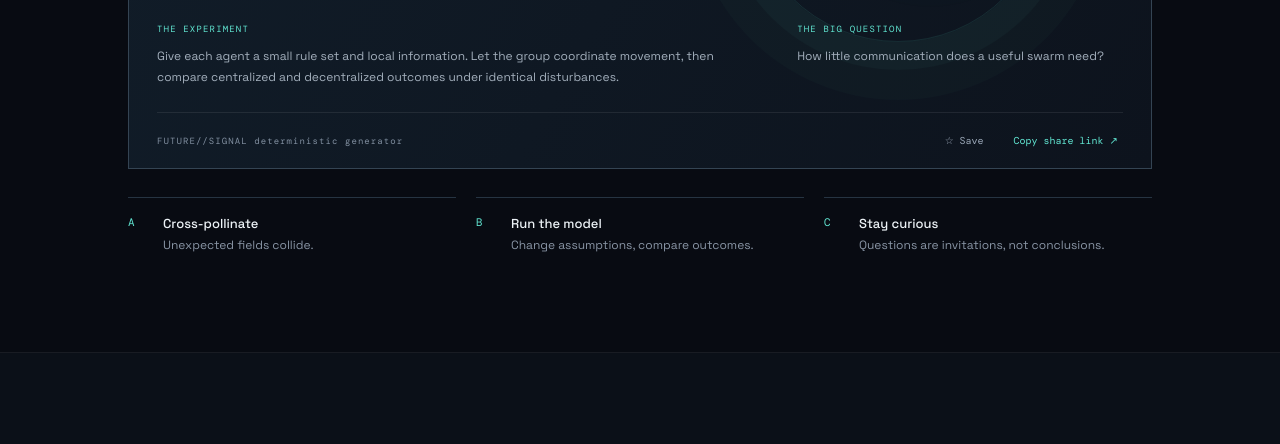
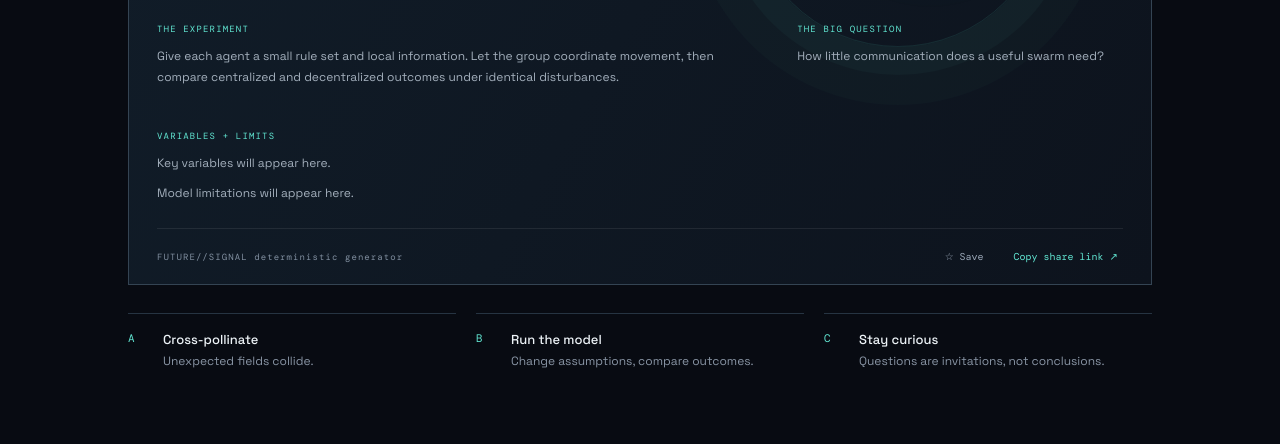
Before and after one commit to Duos0315/Future-Signal, a plain HTML site: page index.html in a window 1280 px wide. Shown: the part 1210-1654 px from the top of the page. Drawn offline with nearby package versions, Linux system fonts and the light colour scheme.

Commit message:
Show variables and scientific limitations on every signal

```diff
--- a/index.html
+++ b/index.html
@@ -22,7 +22,7 @@
 <div class="hero-foot"><span>NO LLMs · NO PAID APIS · OPEN RULES</span><span id="local-clock">LOCAL TIME — --:--:--</span></div></div><div class="orbit orbit-a"></div><div class="orbit orbit-b"></div><div class="hero-index">FS<br><span>ENGINE / 01</span></div></section>
 <section class="section" id="today"><div class="section-head"><div><div class="eyebrow">01 / DAILY TRANSMISSION</div><h2>Today's signal<span class="accent">.</span></h2></div><div class="date-chip" id="signal-date">SYNCING…</div></div>
 <article class="signal-card" id="daily-signal"><div class="signal-top"><span class="tag">INITIALIZING</span><span class="mono">SIGNAL // —</span></div><div class="signal-content"><div class="signal-copy"><h3>Finding today's question…</h3><p>Loading the daily signal.</p></div><div class="signal-visual"><div class="rings"><i></i><i></i><i></i><b>FS</b></div></div></div>
-<div class="signal-details"><div><span class="detail-label">THE EXPERIMENT</span><p id="signal-experiment">Preparing experiment instructions…</p></div><div><span class="detail-label">THE BIG QUESTION</span><p id="signal-question">What could this reveal?</p></div></div>
+<div class="signal-details"><div><span class="detail-label">THE EXPERIMENT</span><p id="signal-experiment">Preparing experiment instructions…</p></div><div><span class="detail-label">THE BIG QUESTION</span><p id="signal-question">What could this reveal?</p></div><div><span class="detail-label">VARIABLES + LIMITS</span><p id="signal-variables">Key variables will appear here.</p><p id="signal-caveat">Model limitations will appear here.</p></div></div>
 <div class="signal-bottom"><span id="signal-provenance">RULE-BASED DAILY GENERATION</span><div class="signal-actions"><button class="quiet-button" id="save-signal">☆ Save</button><button class="copy-button" id="share-signal">Copy share link ↗</button></div></div></article>
 <div class="principle-row"><div><span class="principle-number">A</span><b>Cross-pollinate</b><p>Unexpected fields collide.</p></div><div><span class="principle-number">B</span><b>Run the model</b><p>Change assumptions, compare outcomes.</p></div><div><span class="principle-number">C</span><b>Stay curious</b><p>Questions are invitations, not conclusions.</p></div></div></section>
 <section class="section lab-section" id="lab"><div class="section-head"><div><div class="eyebrow">02 / INTERACTIVE FIELD TEST</div><h2>Break the model<span class="accent">.</span></h2></div><span class="live-chip"><span class="pulse"></span> LOCAL · IN YOUR BROWSER</span></div>
```
